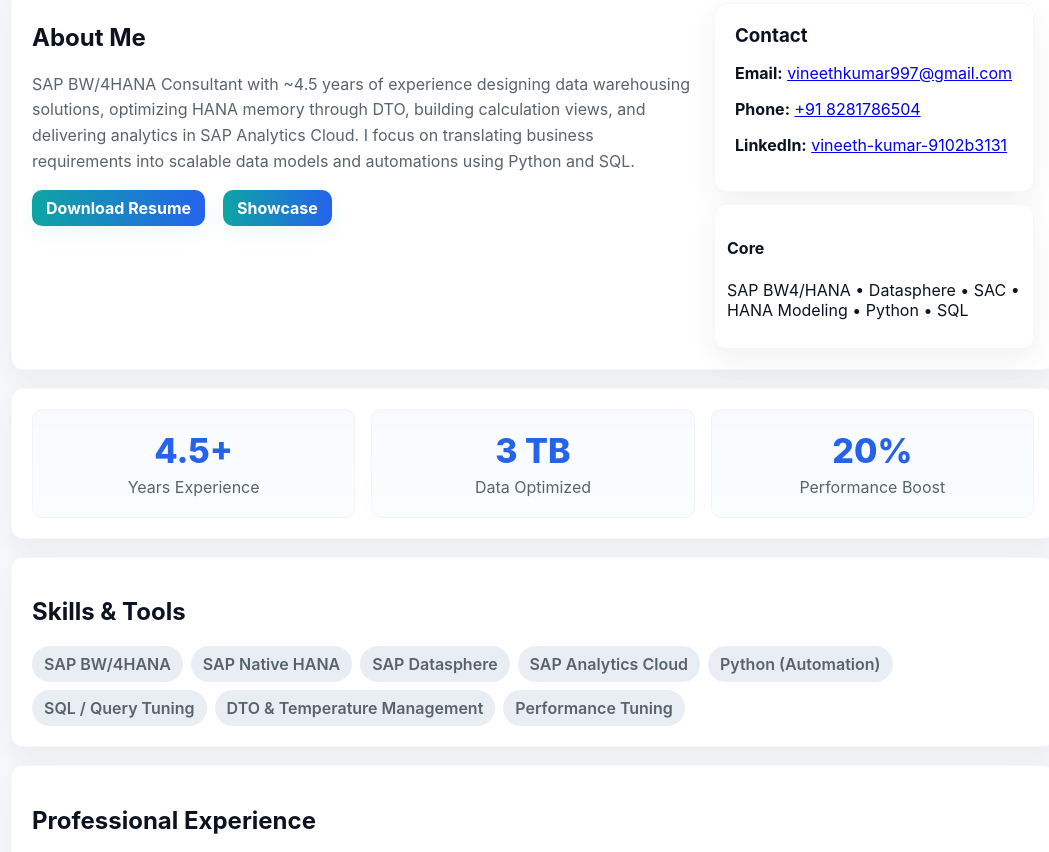
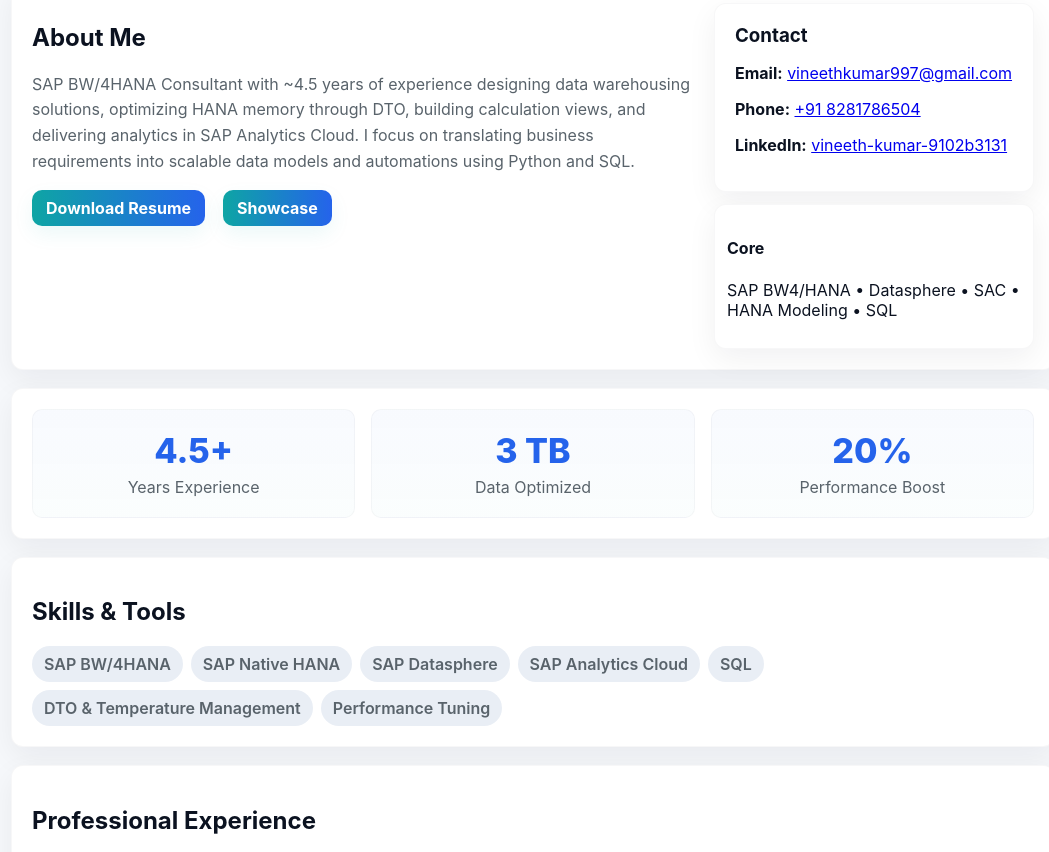
Before and after one commit to vineeth22107/vineeth22107.github.io, a plain HTML site: page index.html in a window 1280 px wide. Shown: the part 273-1125 px from the top of the page, without its empty margins (107-1156 px from the left). Drawn offline with Linux system fonts and the light colour scheme.

Commit message:
Update index.html

```diff
--- a/index.html
+++ b/index.html
@@ -47,7 +47,7 @@
       </div>
       <div class="card mini-card">
         <h4>Core</h4>
-        <p>SAP BW4/HANA • Datasphere • SAC • HANA Modeling • Python • SQL</p>
+        <p>SAP BW4/HANA • Datasphere • SAC • HANA Modeling • SQL</p>
       </div>
     </div>
   </section>
@@ -76,8 +76,7 @@
       <div class="skill-pill">SAP Native HANA</div>
       <div class="skill-pill">SAP Datasphere</div>
       <div class="skill-pill">SAP Analytics Cloud</div>
-      <div class="skill-pill">Python (Automation)</div>
-      <div class="skill-pill">SQL / Query Tuning</div>
+      <div class="skill-pill">SQL </div>
       <div class="skill-pill">DTO & Temperature Management</div>
       <div class="skill-pill">Performance Tuning</div>
     </div>
```
